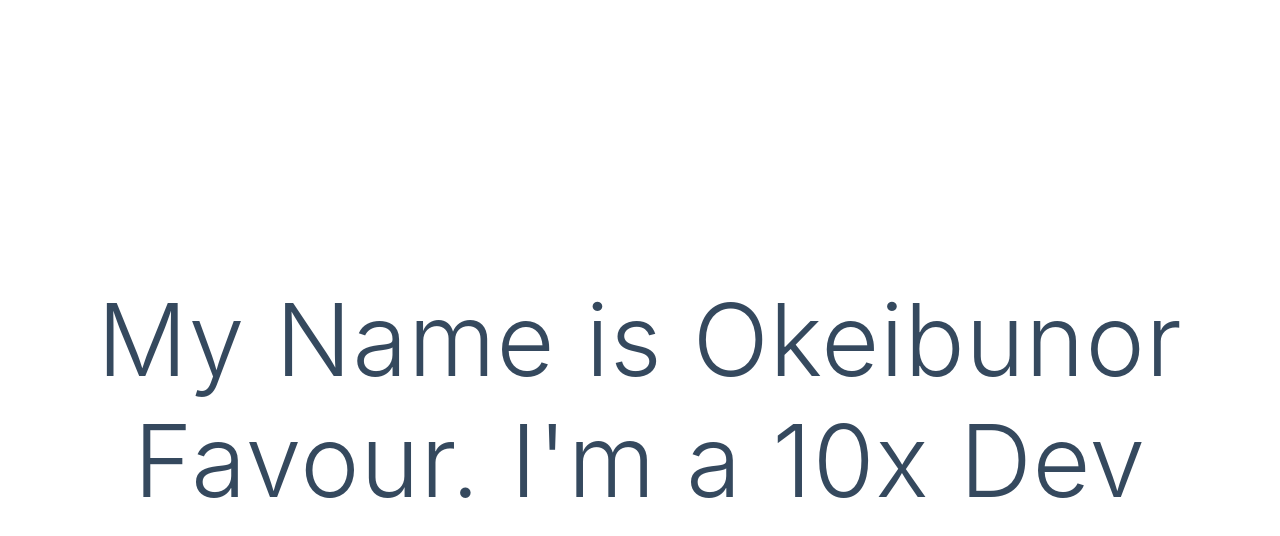
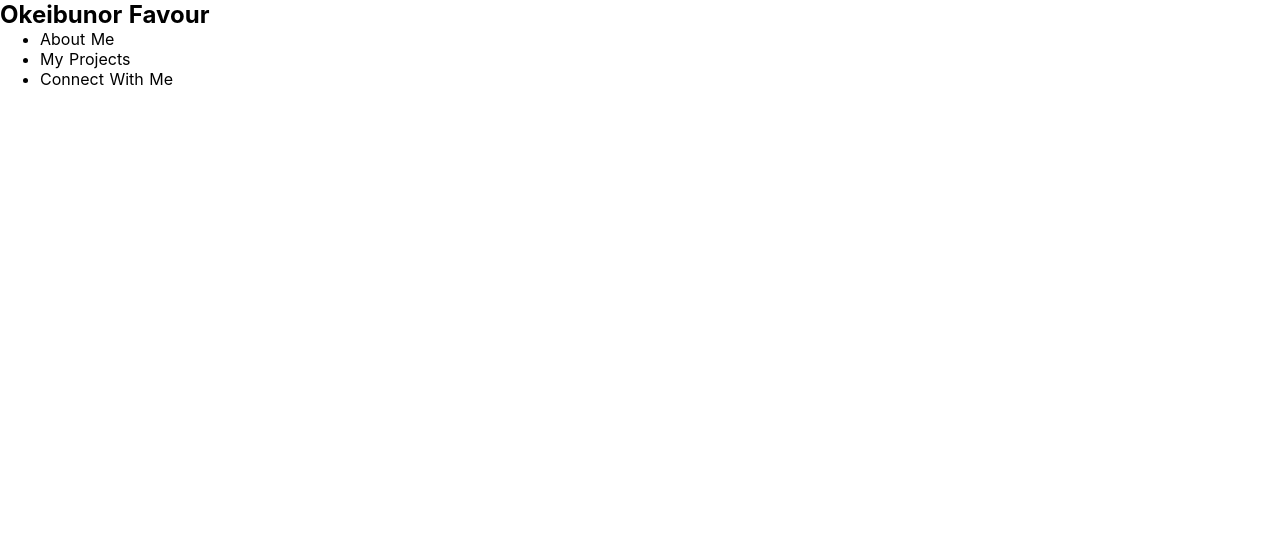
Before and after one commit to Okeibunor/portfolio-nuxt, a Nuxt app: page / in a window 1280 px wide. Shown: the top 536 px of the page. Built offline with nearby package versions, Linux system fonts and the light colour scheme.

Commit message:
add navbar

```diff
--- /dev/null
+++ b/components/Navbar.vue
@@ -0,0 +1,20 @@
+<template>
+  <nav>
+    <h1>Okeibunor Favour</h1>
+    <ul>
+      <li>About Me</li>
+      <li>My Projects</li>
+      <li>Connect With Me</li>
+    </ul>
+  </nav>
+</template>
+
+<script>
+export default {
+  name: "Navbar",
+};
+</script>
+
+<style lang="scss" scoped>
+
+</style>
--- a/pages/index.vue
+++ b/pages/index.vue
@@ -1,44 +1,19 @@
 <template>
-  <div class="container">
-    <div>
-      <h1 class="title">My Name is Okeibunor Favour. I'm a 10x Dev</h1>
-    </div>
+  <div>
+    <Navbar />
   </div>
 </template>
 
 <script>
-export default {};
+import Navbar from "@/components/Navbar";
+export default {
+  name: "index",
+  components: {
+    Navbar,
+  },
+};
 </script>
 
-<style>
-.container {
-  margin: 0 auto;
-  min-height: 100vh;
-  display: flex;
-  justify-content: center;
-  align-items: center;
-  text-align: center;
-}
+<style lang="sass" scoped>
 
-.title {
-  font-family: "Quicksand", "Source Sans Pro", -apple-system, BlinkMacSystemFont,
-    "Segoe UI", Roboto, "Helvetica Neue", Arial, sans-serif;
-  display: block;
-  font-weight: 300;
-  font-size: 100px;
-  color: #35495e;
-  letter-spacing: 1px;
-}
-
-.subtitle {
-  font-weight: 300;
-  font-size: 42px;
-  color: #526488;
-  word-spacing: 5px;
-  padding-bottom: 15px;
-}
-
-.links {
-  padding-top: 15px;
-}
 </style>
```
